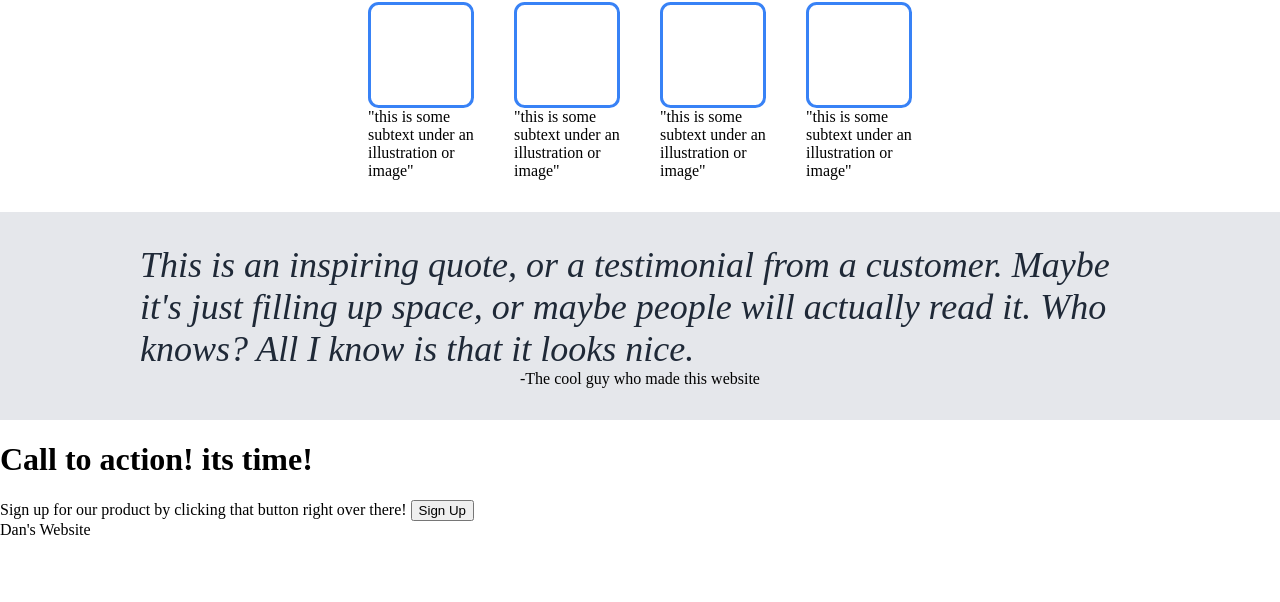
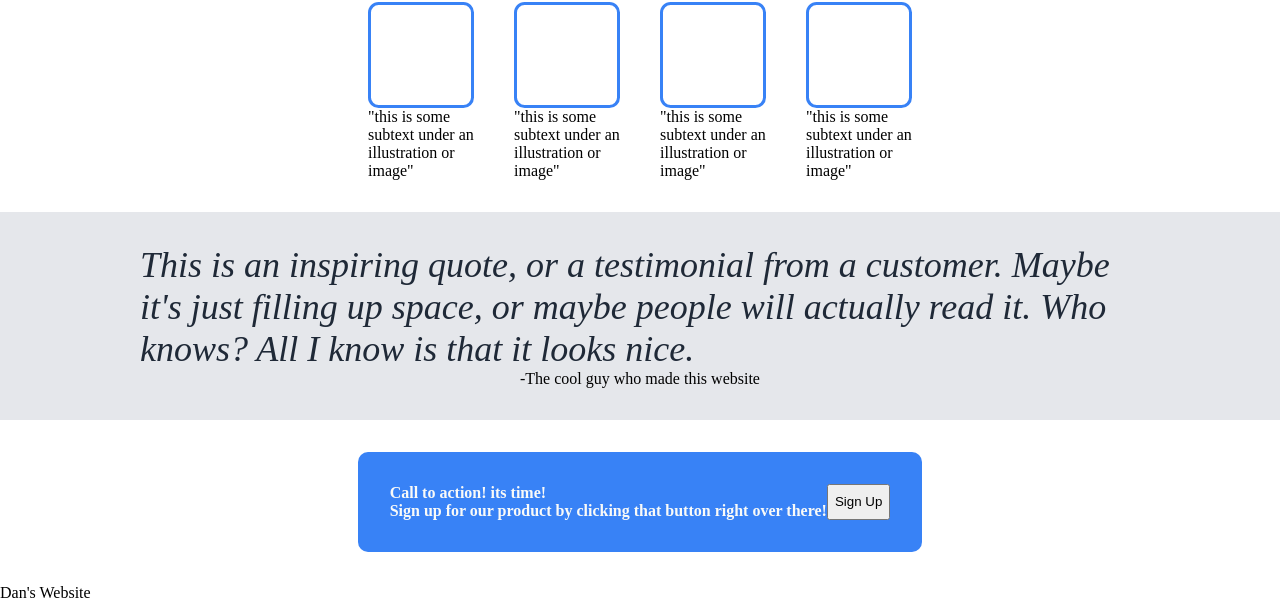
Before and after one commit to GimmieCodes/landing-page, a plain HTML site: page index.html in a window 1280 px wide. Shown: the part 361-963 px from the top of the page. Before the commit the page ends 900 px from the top, so only its background shows below. Drawn offline with Linux system fonts and the light colour scheme.

Commit message:
Centered and styled sign up section

```diff
--- a/index.html
+++ b/index.html
@@ -55,10 +55,12 @@
             <div class="container4">
                 <div class="signup">
                     <div class="signuptext">
-                        <h1>Call to action! its time!</h1>
-                        Sign up for our product by clicking that button right over there!
-                        <button>Sign Up</button>
+                        Call to action! its time!
+                        <div class="subtext">
+                         Sign up for our product by clicking that button right over there!
+                        </div>
                     </div>
+                    <button>Sign Up</button>
                 </div>
             </div>
                 </div>
--- a/style.css
+++ b/style.css
@@ -20,12 +20,14 @@ a {
 .body{
     display: flex;
     flex-direction: column;
+    flex: 1;
 }
 .container{
     display: flex;
     justify-content: center;
     padding: 32px;
     background:#1f2937;
+    flex: 1;
 }
 .cont-left {
     display: flex;
@@ -47,6 +49,7 @@ a {
     flex-direction: column;
     align-items: center;
     padding: 32px;
+    flex:1;
 }
 .box-container{
     display: flex;
@@ -77,7 +80,8 @@ a {
     flex-direction: column;
     align-items: center;
     padding: 32px;
-    background: #e5e7eb
+    background: #e5e7eb;
+    flex: 1;
 }
 .quote{
     display: flex;
@@ -86,3 +90,24 @@ a {
     color: #1f2937;
     width: 1000px;
 }
+.container4{
+    display: flex;
+    justify-content: center;
+    align-items: center;
+    padding: 32px;
+}
+.signup{
+    display: flex;
+    background:#3882f6;
+    border-radius: 10px;
+    padding:32px;
+}
+.signuptext{
+    display: flex;
+    justify-content: center;
+    flex-direction: column;
+    font-weight: bold
+}
+.signuptext,.subtext{
+    color:#f9faf8;
+}
```
